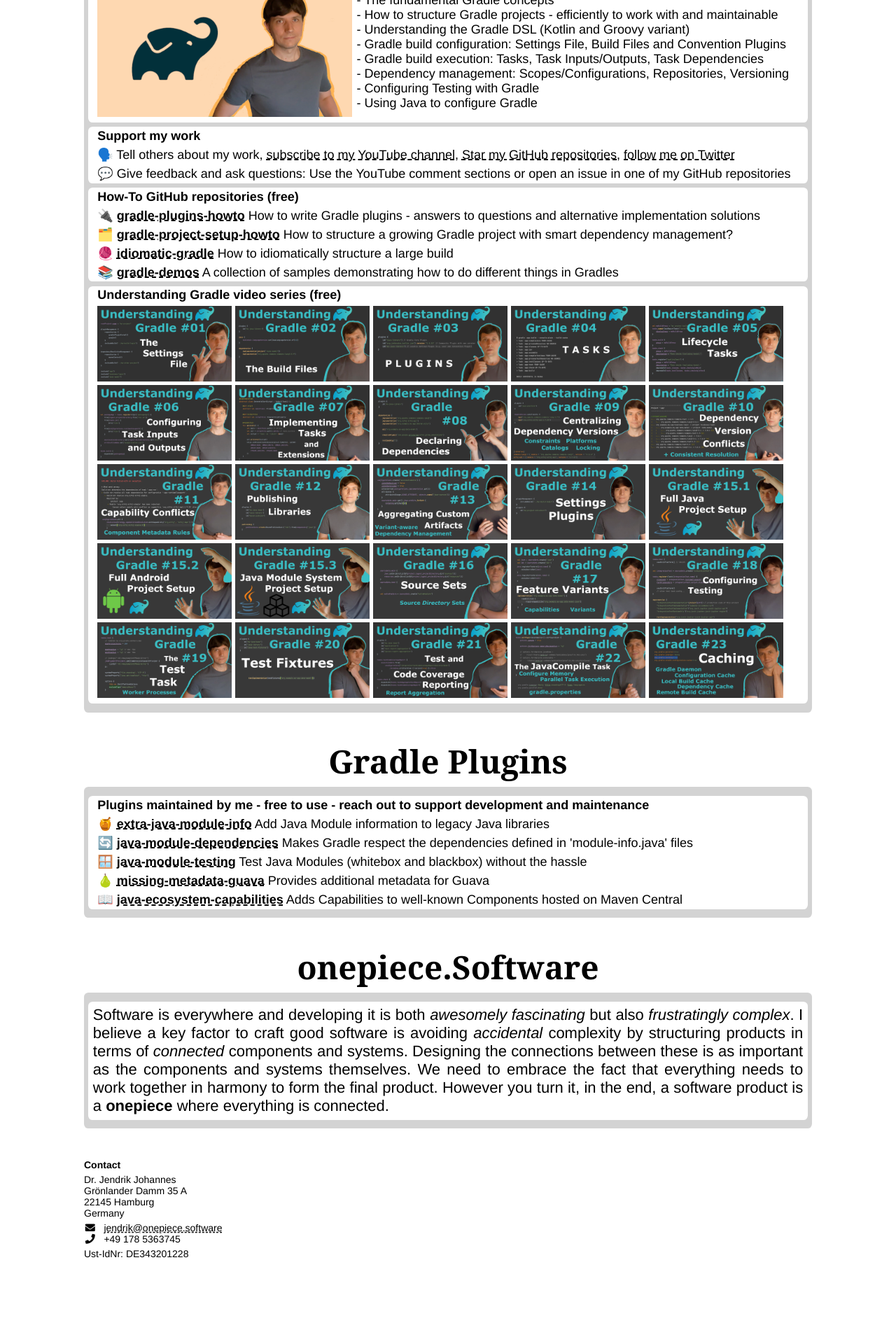
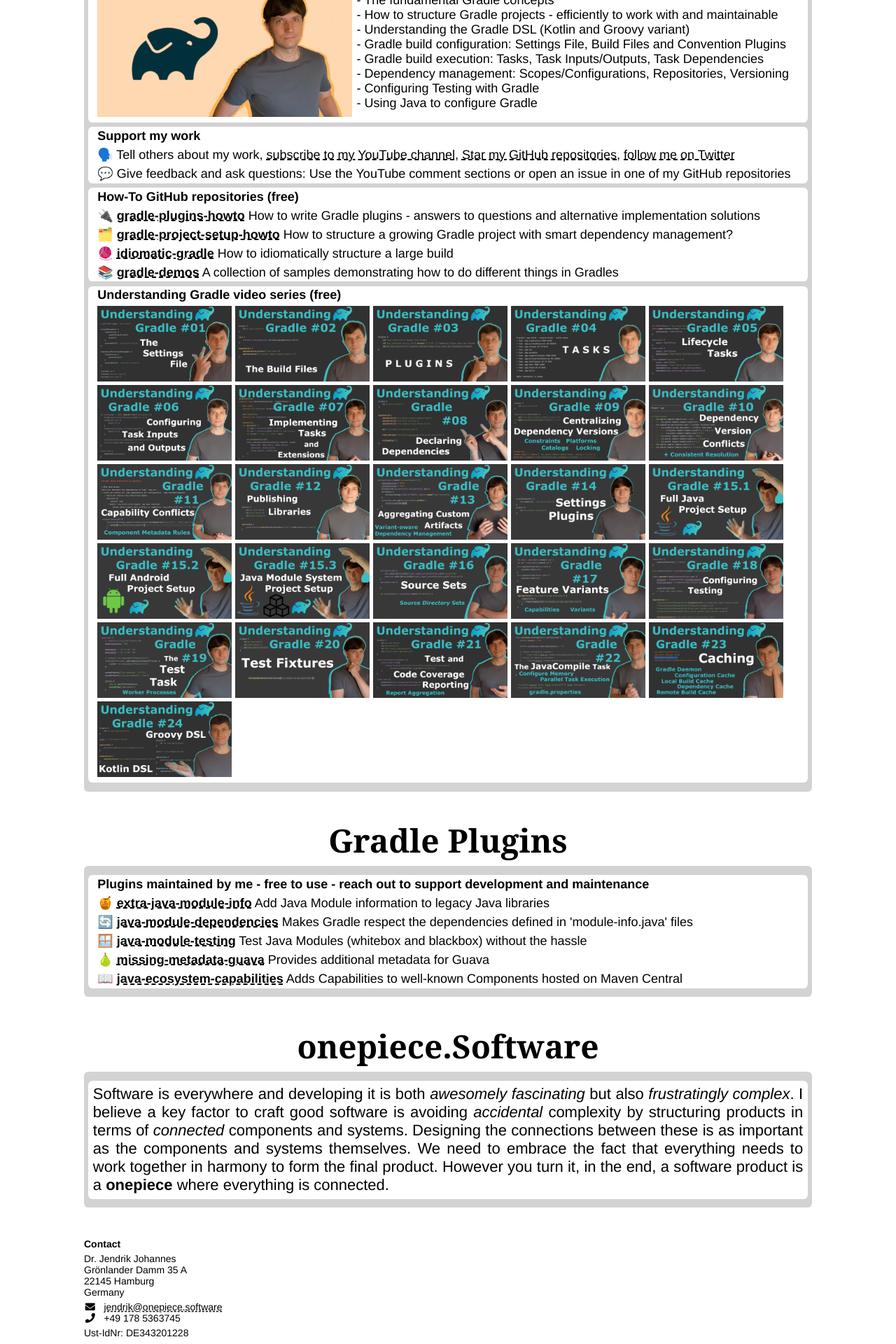
Before and after one commit to OnepieceSoftware/onepiecesoftware.github.io, a Jekyll site: the page index.html, which Jekyll copies as it is, in a window 1280 px wide. Shown: the part 3130-5050 px from the top of the page at 70% size. Built offline with Jekyll 4.4.1, drawn with Linux system fonts in a browser that asks for light colours; before the commit the page ends 4937 px from its top, so only the background shows below that.

Commit message:
Video 24

```diff
--- a/index.html
+++ b/index.html
@@ -640,6 +640,18 @@
             </a>
           </div>
         </div>
+        <div class="video-preview">
+          <img class="downscale" src="img/videos/24.png" alt="Kotlin DSL and Groovy DSL">
+          <div class="overlay">
+            <a href="https://www.youtube.com/watch?v=pKsn2eZWQK0&list=PLWQK2ZdV4Yl2k2OmC_gsjDpdIBTN0qqkE" target="_blank" title="YouTube">
+              <i class="fab fa-youtube"></i>
+            </a>
+            &nbsp;
+            <a href="https://github.com/jjohannes/understanding-gradle/tree/main/24_Kotlin_DSL_and_Groovy_DSL" target="_blank" title="GitHub">
+              <i class="fab fa-github"></i>
+            </a>
+          </div>
+        </div>
       </li>
     </ul>
   </div>
```
